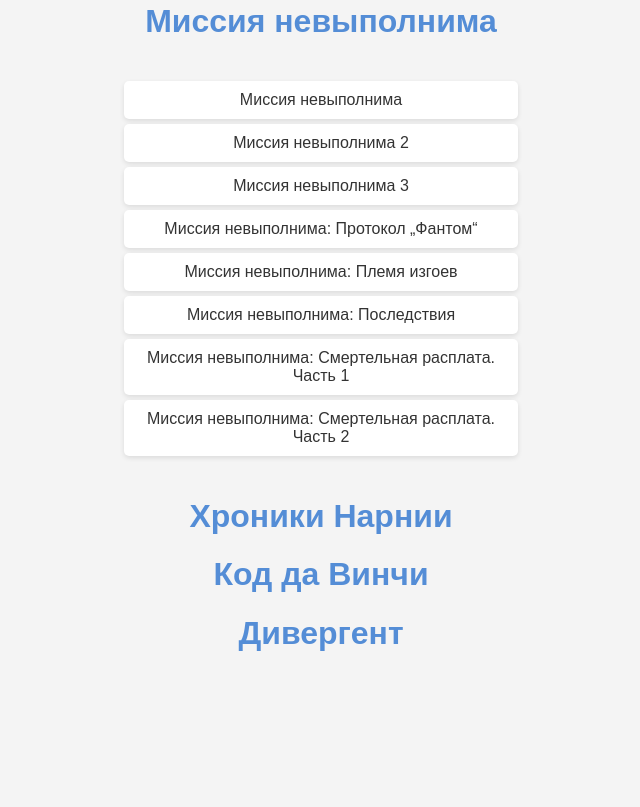
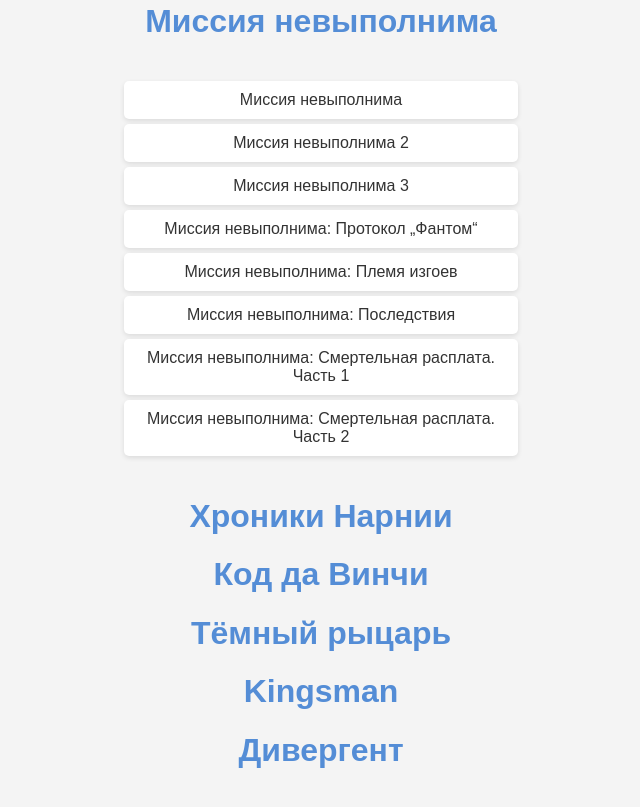
Before and after one commit to AlinaK96/films, a plain HTML site: page index.html in a window 1280 px wide. Shown: the part 2540-3347 px from the top of the page, without its empty margins (319-959 px from the left). Before the commit the page ends 3240 px from the top, so only its background shows below. Drawn offline with Linux system fonts and the light colour scheme.

Commit message:
new films

```diff
--- a/index.html
+++ b/index.html
@@ -155,6 +155,8 @@
 
     <h1>Хроники Нарнии</h1>
     <h1> Код да Винчи</h1>
+    <h1>Тёмный рыцарь</h1>
+    <h1>Kingsman</h1>
     <h1>Дивергент</h1>
 
     <script>
```
